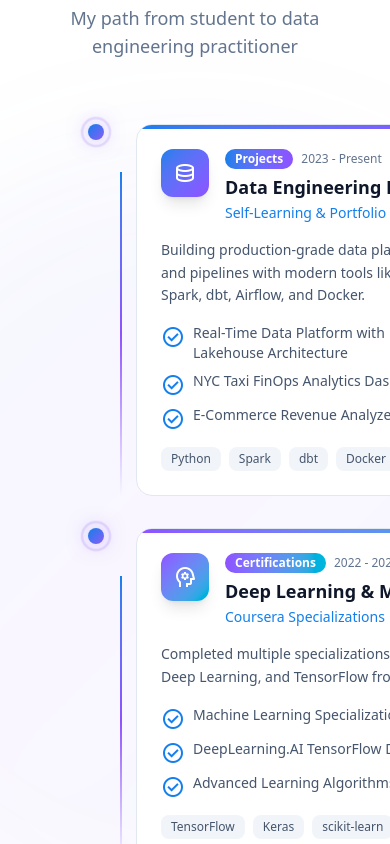
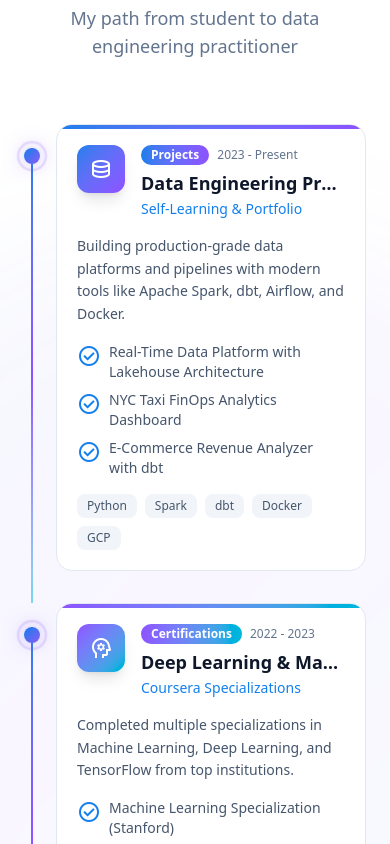
Before and after one commit to sahrudindev/porto_engineer, a React (Vite) app: page / in a window 390 px wide. Shown: the part 4960-5804 px from the top of the page. Built offline with nearby package versions, Linux system fonts and the light colour scheme; no server answers.

Commit message:
fix widht

```diff
--- a/src/components/Experience.jsx
+++ b/src/components/Experience.jsx
@@ -69,25 +69,25 @@ function TimelineCard({ experience, index, isLast }) {
     const isLeft = index % 2 === 0;
 
     return (
-        <div className={`relative flex items-start gap-8 ${isLeft ? 'lg:flex-row' : 'lg:flex-row-reverse'}`}>
-            {/* Timeline Line & Dot (Mobile) */}
-            <div className="lg:hidden absolute left-8 top-0 bottom-0 w-[2px]">
+        <div className={`relative pl-8 sm:pl-10 lg:pl-0 lg:flex lg:items-start lg:gap-8 ${isLeft ? 'lg:flex-row' : 'lg:flex-row-reverse'}`}>
+            {/* Timeline Line (Mobile) */}
+            <div className="lg:hidden absolute left-[7px] top-6 -bottom-8 sm:-bottom-12 w-[2px] z-0">
                 {!isLast && (
-                    <div className="absolute top-12 bottom-0 w-full bg-gradient-to-b from-primary via-violet-500 to-transparent" />
+                    <div className="w-full h-full bg-gradient-to-b from-primary via-violet-500 to-cyan-500/50" />
                 )}
             </div>
 
             {/* Timeline Dot (Mobile) */}
-            <div className="lg:hidden relative z-10 flex-shrink-0">
+            <div className="lg:hidden absolute left-0 top-6 z-10">
                 <div className={`timeline-dot bg-gradient-to-br ${experience.color}`} />
             </div>
 
             {/* Card */}
             <motion.div
                 variants={cardVariants}
-                className="flex-1 lg:w-[calc(50%-40px)]"
+                className="flex-1 lg:w-[calc(50%-40px)] w-full"
             >
-                <div className="group relative bg-white dark:bg-surface-dark rounded-2xl border border-slate-200 dark:border-slate-700 p-6 hover:shadow-xl hover:shadow-primary/5 transition-all hover-lift overflow-hidden">
+                <div className="group relative bg-white dark:bg-surface-dark rounded-2xl border border-slate-200 dark:border-slate-700 p-5 sm:p-6 hover:shadow-xl hover:shadow-primary/5 transition-all hover-lift overflow-hidden">
                     {/* Gradient accent */}
                     <div className={`absolute top-0 left-0 right-0 h-1 bg-gradient-to-r ${experience.color}`} />
 
@@ -144,10 +144,10 @@ function TimelineCard({ experience, index, isLast }) {
             </motion.div>
 
             {/* Desktop Timeline Center */}
-            <div className="hidden lg:flex flex-col items-center">
-                <div className={`timeline-dot bg-gradient-to-br ${experience.color}`} />
+            <div className="hidden lg:flex flex-col items-center relative self-stretch">
+                <div className={`timeline-dot bg-gradient-to-br ${experience.color} relative z-10 mt-1`} />
                 {!isLast && (
-                    <div className="w-[2px] flex-1 bg-gradient-to-b from-primary via-violet-500 to-cyan-500 mt-2" />
+                    <div className="absolute top-4 -bottom-12 w-[2px] bg-gradient-to-b from-primary via-violet-500 to-cyan-500/50 z-0" />
                 )}
             </div>
 
@@ -203,7 +203,7 @@ export default function Experience() {
                         initial="hidden"
                         whileInView="visible"
                         viewport={{ once: true, margin: "-50px" }}
-                        className="relative pl-16 lg:pl-0 space-y-8 lg:space-y-12"
+                        className="relative space-y-8 lg:space-y-12"
                     >
                         {experiences.map((experience, index) => (
                             <TimelineCard
```
